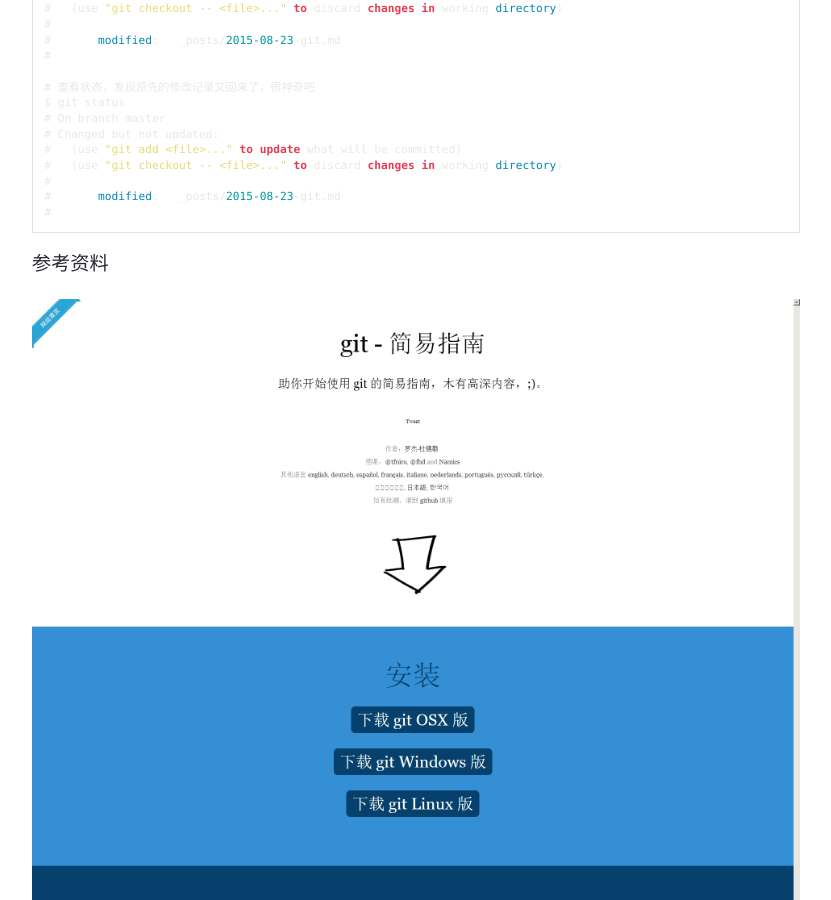
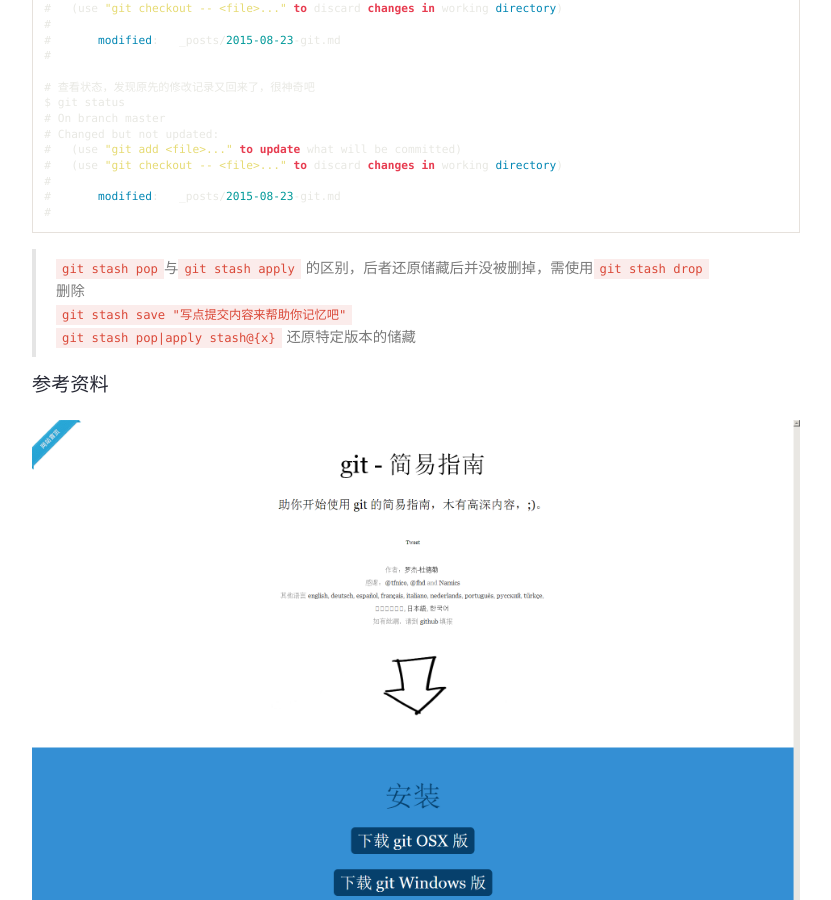
Before and after one commit to junhc/junhc.github.io, a Jekyll site: the page built from _posts/2015-08-23-git.md, in a window 1280 px wide and 900 px high, scrolled down 2670 px. Shown: the whole window, without its empty margins (224-1055 px from the left). Built offline with Jekyll 4.4.1, drawn with Linux system fonts in a browser that asks for light colours; Markdown is read by kramdown in place of the engine named in the settings; comment, search, counter and statistics services are not loaded.

Commit message:
新增git使用教程之stash

````diff
--- a/_posts/2015-08-23-git.md
+++ b/_posts/2015-08-23-git.md
@@ -135,6 +135,10 @@
 #
 ```
 
+> `git stash pop`与`git stash apply` 的区别，后者还原储藏后并没被删掉，需使用`git stash drop`删除
+> `git stash save "写点提交内容来帮助你记忆吧"`
+> `git stash pop|apply stash@{x}` 还原特定版本的储藏
+
 #### 参考资料
 
 ![](/assets/img/git-guide.png)
````
